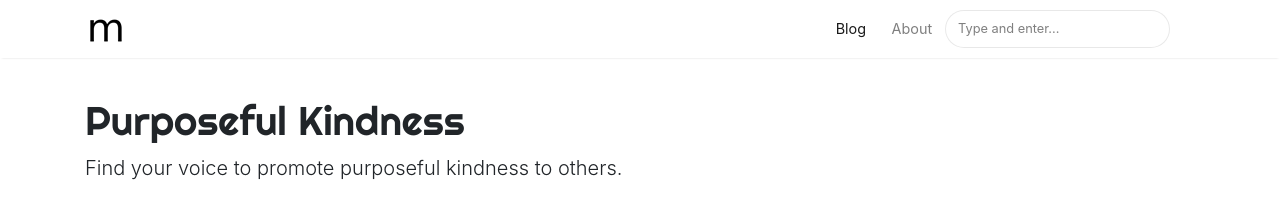
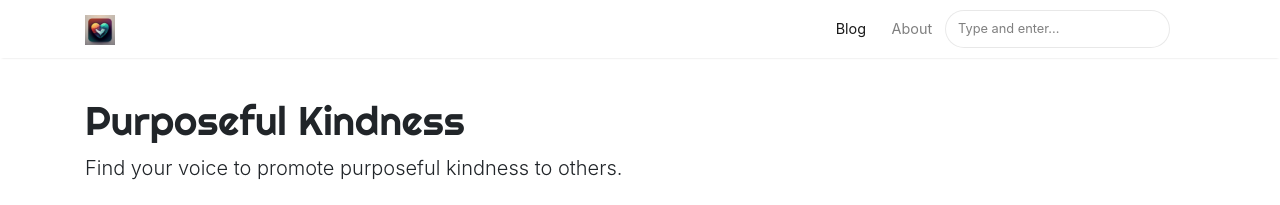
Before and after one commit to Purposeful-Kindness/purposeful-kindness.github.io, a Jekyll site: the page built from index.html, in a window 1280 px wide. Shown: the top 205 px of the page. Built offline with Jekyll 4.4.1, drawn with Linux system fonts in a browser that asks for light colours; nearby versions of some CDN libraries; the list of posts is cut into pages by our own code.

Commit message:
update logo

```diff
--- a/_config.yml
+++ b/_config.yml
@@ -2,7 +2,7 @@
 name: "Purposeful Kindness"
 title: "Purposeful Kindness to Others"
 description: "Find your voice to promote purposeful kindness to others."
-logo: 'assets/images/logo.png'
+logo: 'assets/images/purposefulkindness_logo_320.png'
 favicon: 'assets/images/logo.png'
 # baseurl: /mediumish-theme-jekyll
 # google_analytics: 'UA-46278016-1'
```
Also changed, not shown: assets/images/purposefulkindness_logo_320.png (added).
